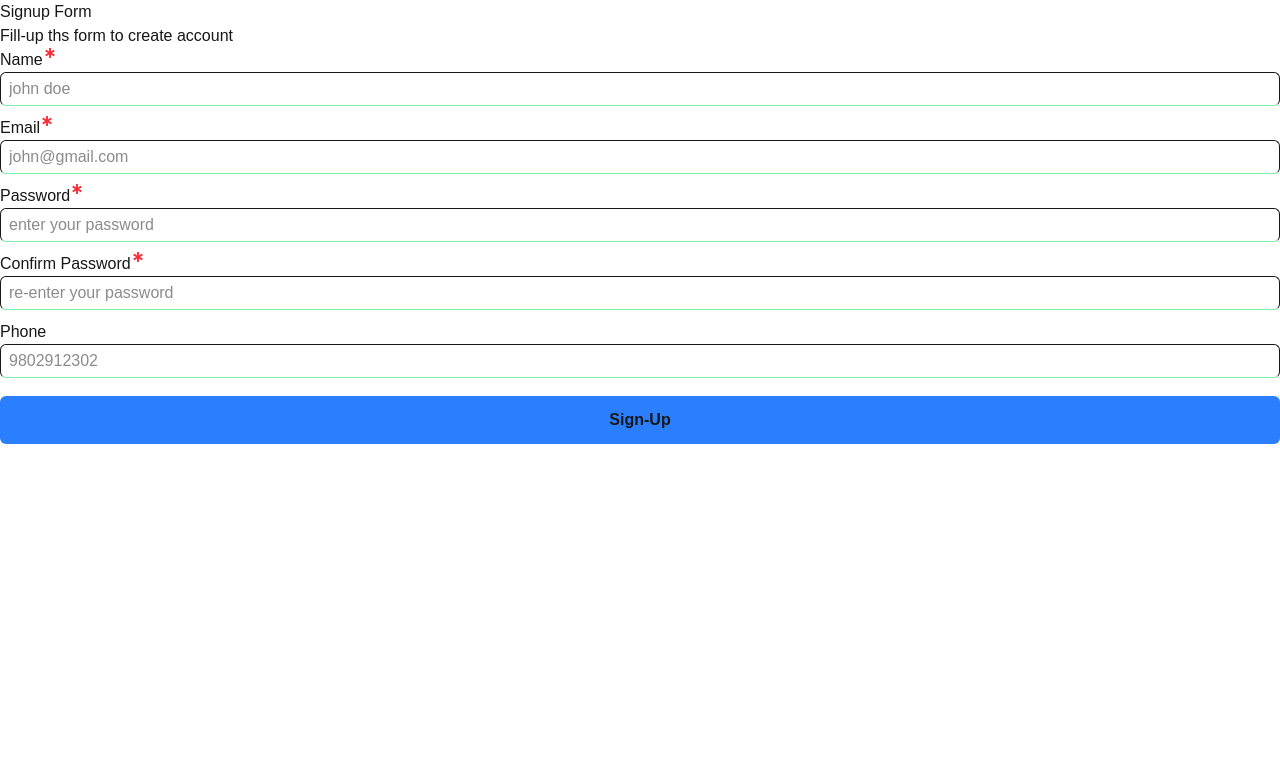
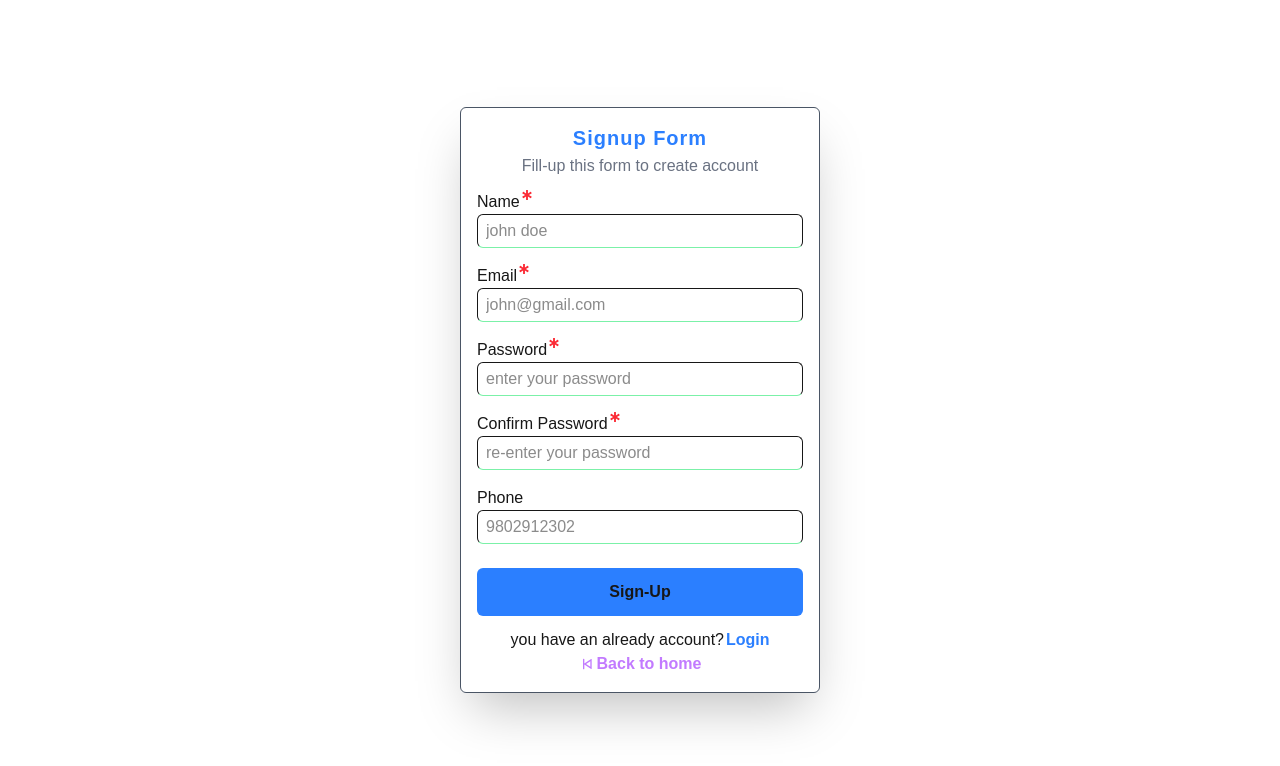
Before and after one commit to SantoshBhandari7/SchoolManagementSystem_Frontend-Using_Next.js, a Next.js app: page /sign-up in a window 1280 px wide. Shown: the top 766 px of the page. Built offline with nearby package versions, Linux system fonts and the light colour scheme.

Commit message:
signup page complete

```diff
--- a/app/(auth)/sign-up/page.tsx
+++ b/app/(auth)/sign-up/page.tsx
@@ -1,21 +1,40 @@
 "use client";
 import SignupForm from "@/components/common/form/sign-up";
 import { QueryClient, QueryClientProvider } from "@tanstack/react-query";
+import Link from "next/link";
 import React from "react";
+import { RiDeleteBackLine, RiSkipBackLine } from "react-icons/ri";
 
 const queryClient = new QueryClient();
 const SignUpPage = () => {
   return (
-    <main>
-      <section>
-        <div>
-          <h1>Signup Form</h1>
-          <p>Fill-up ths form to create account</p>
+    <main className="w-full min-h-screen p-3 flex items-center justify-center">
+      <section className="flex flex-col gap-3 border shadow-background shadow-2xl border-gray-600 rounded-md w-90 p-4 ">
+        <div className="flex flex-col gap-0.5 text-center">
+          <h1 className="text-blue-500 tracking-wider text-xl font-bold">
+            Signup Form
+          </h1>
+          <p className="text-gray-500">Fill-up this form to create account</p>
         </div>
 
         <QueryClientProvider client={queryClient}>
           <SignupForm />
         </QueryClientProvider>
+
+        <div className="">
+          <p className="flex gap-0.5 items-center justify-center px-3">
+            you have an already account?
+            <span className="text-blue-500 font-semibold">
+              <Link href={"/login"}>Login</Link>
+            </span>
+          </p>
+          <Link
+            href={"/home"}
+            className="flex justify-center items-center gap-0.5 text-purple-400 font-semibold"
+          >
+            <RiSkipBackLine /> Back to home
+          </Link>
+        </div>
       </section>
     </main>
   );
--- a/components/common/form/sign-up.tsx
+++ b/components/common/form/sign-up.tsx
@@ -41,7 +41,7 @@ const SignupForm = () => {
   };
 
   return (
-    <form onSubmit={handleSubmit(onSubmit)} className=" flex flex-col gap-0.5">
+    <form onSubmit={handleSubmit(onSubmit)} className=" flex flex-col gap-2">
       <Input
         name="name"
         register={register}
```
